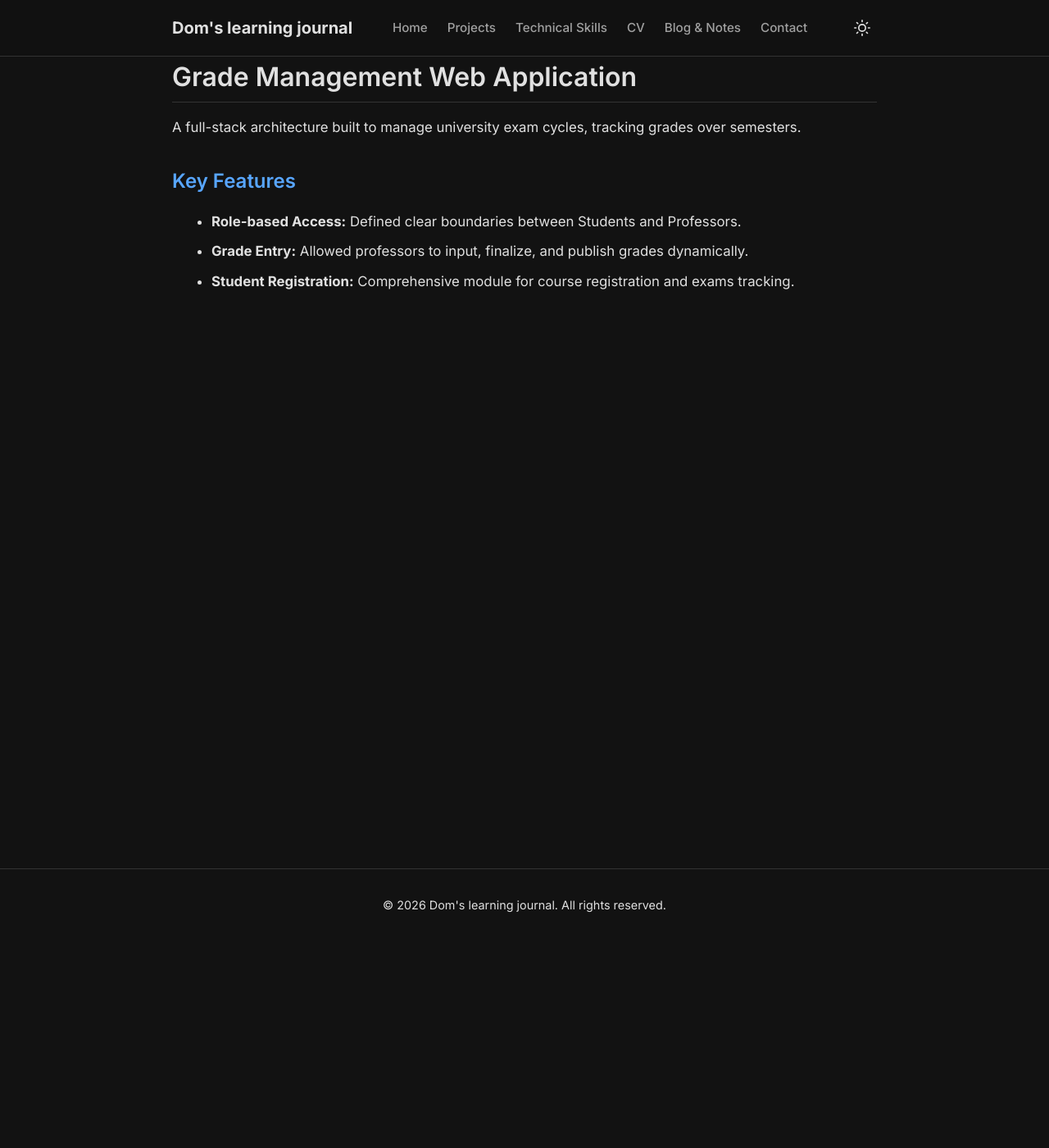
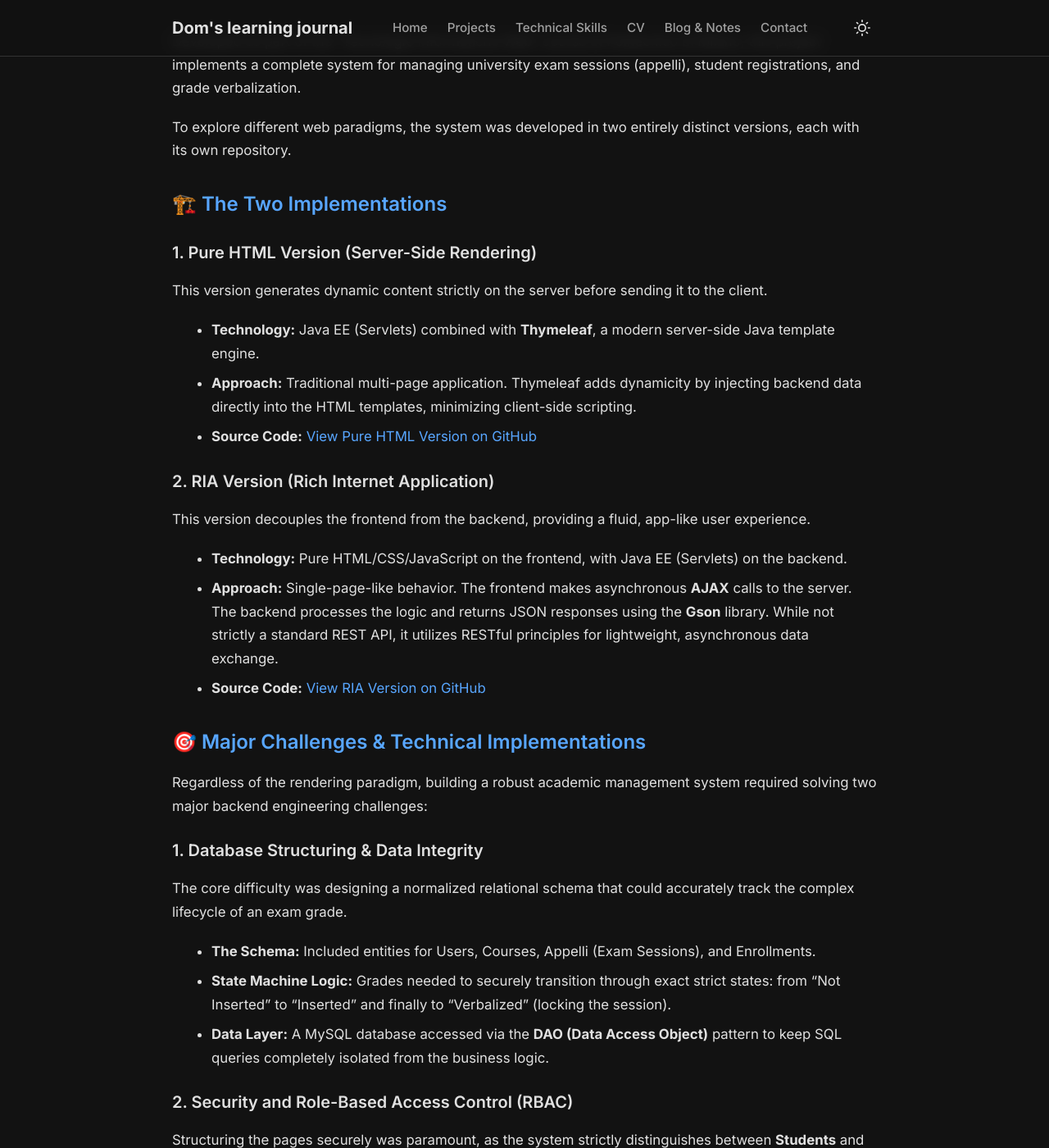
Before and after one commit to DomDegi/domdegi.github.io, a Jekyll site: the page built from _projects/grade-management.md, in a window 1280 px wide and 1400 px high, scrolled down 234 px. Shown: the whole window at 82% size. Built offline with Jekyll 4.4.1, drawn with Linux system fonts in a browser that asks for light colours; before the commit the page ends 900 px from its top, so only the background shows below that; some of the changed text lies outside the part shown.

Commit message:
docs: expand grade management project with dual repo structure and challenge details

```diff
--- a/_projects/grade-management.md
+++ b/_projects/grade-management.md
@@ -1,15 +1,42 @@
 ---
 layout: page
 title: Grade Management Web Application
-description: Full-stack system for managing exam grades, student registration, and role-based access.
-tags: [Web, Fullstack]
+description: A full-stack Java EE & JavaScript system for university exam management, featuring a decoupled RIA architecture.
+tags: [Java, JavaScript, SQL, Web, Fullstack]
 ---
 
-# Grade Management Web Application
+Developed as part of the "Tecnologie Informatiche Web" course at Politecnico di Milano, this project implements a complete system for managing university exam sessions (appelli), student registrations, and grade verbalization.
 
-A full-stack architecture built to manage university exam cycles, tracking grades over semesters.
+To explore different web paradigms, the system was developed in two entirely distinct versions, each with its own repository.
 
-## Key Features
-- **Role-based Access:** Defined clear boundaries between Students and Professors.
-- **Grade Entry:** Allowed professors to input, finalize, and publish grades dynamically.
-- **Student Registration:** Comprehensive module for course registration and exams tracking.
+## 🏗️ The Two Implementations
+
+### 1. Pure HTML Version (Server-Side Rendering)
+This version generates dynamic content strictly on the server before sending it to the client.
+* **Technology:** Java EE (Servlets) combined with **Thymeleaf**, a modern server-side Java template engine.
+* **Approach:** Traditional multi-page application. Thymeleaf adds dynamicity by injecting backend data directly into the HTML templates, minimizing client-side scripting.
+* **Source Code:** [View Pure HTML Version on GitHub](https://github.com/DomDegi/cristianelli_degiorgioTIW2425)
+
+### 2. RIA Version (Rich Internet Application)
+This version decouples the frontend from the backend, providing a fluid, app-like user experience.
+* **Technology:** Pure HTML/CSS/JavaScript on the frontend, with Java EE (Servlets) on the backend.
+* **Approach:** Single-page-like behavior. The frontend makes asynchronous **AJAX** calls to the server. The backend processes the logic and returns JSON responses using the **Gson** library. While not strictly a standard REST API, it utilizes RESTful principles for lightweight, asynchronous data exchange.
+* **Source Code:** [View RIA Version on GitHub](https://github.com/domdegi/tiw-js-2425)
+
+## 🎯 Major Challenges & Technical Implementations
+
+Regardless of the rendering paradigm, building a robust academic management system required solving two major backend engineering challenges:
+
+### 1. Database Structuring & Data Integrity
+The core difficulty was designing a normalized relational schema that could accurately track the complex lifecycle of an exam grade.
+* **The Schema:** Included entities for Users, Courses, Appelli (Exam Sessions), and Enrollments.
+* **State Machine Logic:** Grades needed to securely transition through exact strict states: from "Not Inserted" to "Inserted" and finally to "Verbalized" (locking the session).
+* **Data Layer:** A MySQL database accessed via the **DAO (Data Access Object)** pattern to keep SQL queries completely isolated from the business logic.
+
+### 2. Security and Role-Based Access Control (RBAC)
+Structuring the pages securely was paramount, as the system strictly distinguishes between **Students** and **Professors**.
+* **Access Control:** Implemented custom Java **Filters** to intercept requests, validate session tokens, and ensure that only Professors could reach Servlets responsible for creating sessions, modifying grades, or verbalizing exams.
+* **Routing Security:** In both the Thymeleaf routing and the AJAX endpoints, rigorous server-side validation was implemented to prevent privilege escalation and unauthorized data manipulation.
+
+## 📊 Project Documentation
+The entire architectural and user flow process for both versions was heavily documented prior to coding, using **IFML (Interaction Flow Modeling Language)** for UI mapping and **ER Diagrams** for the data model.
```
